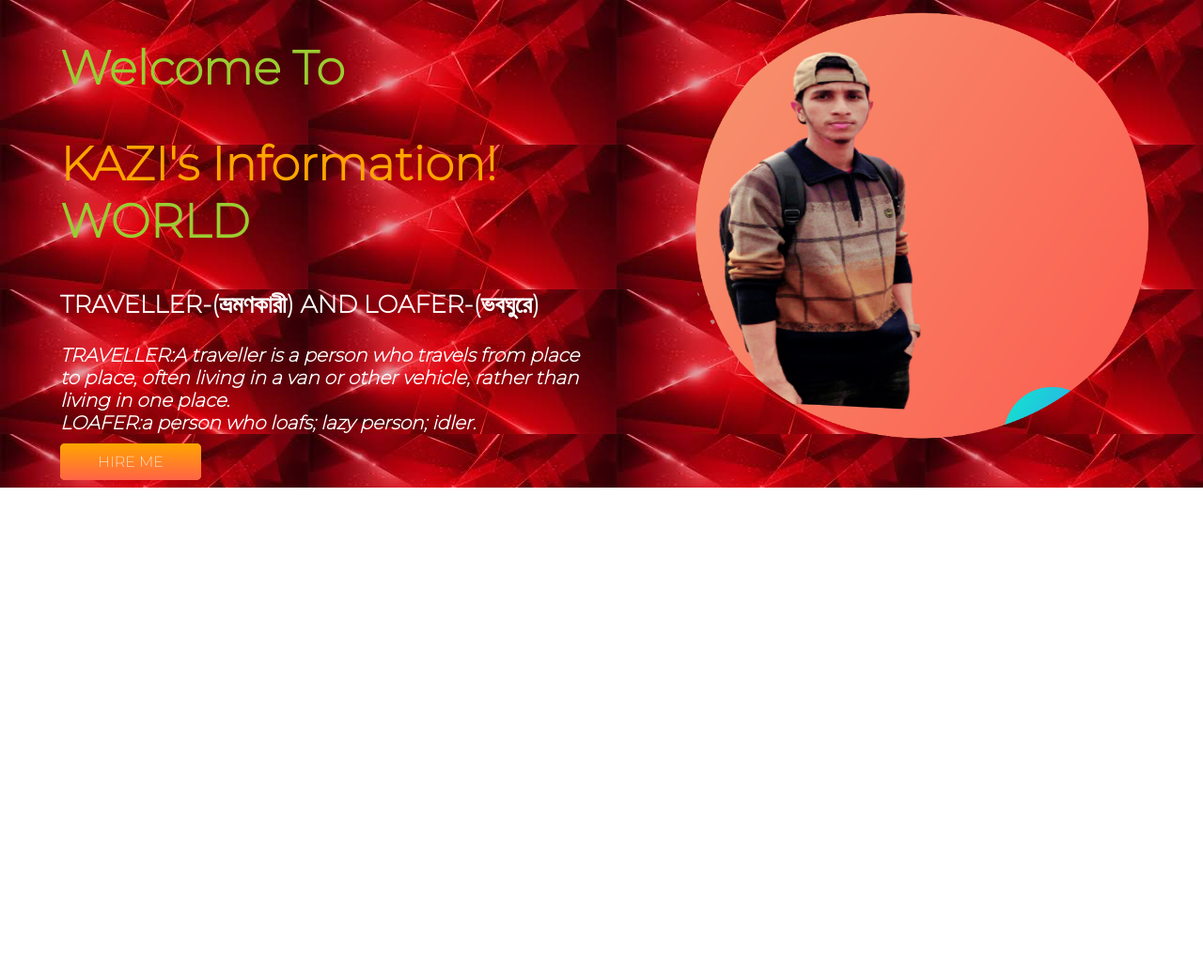
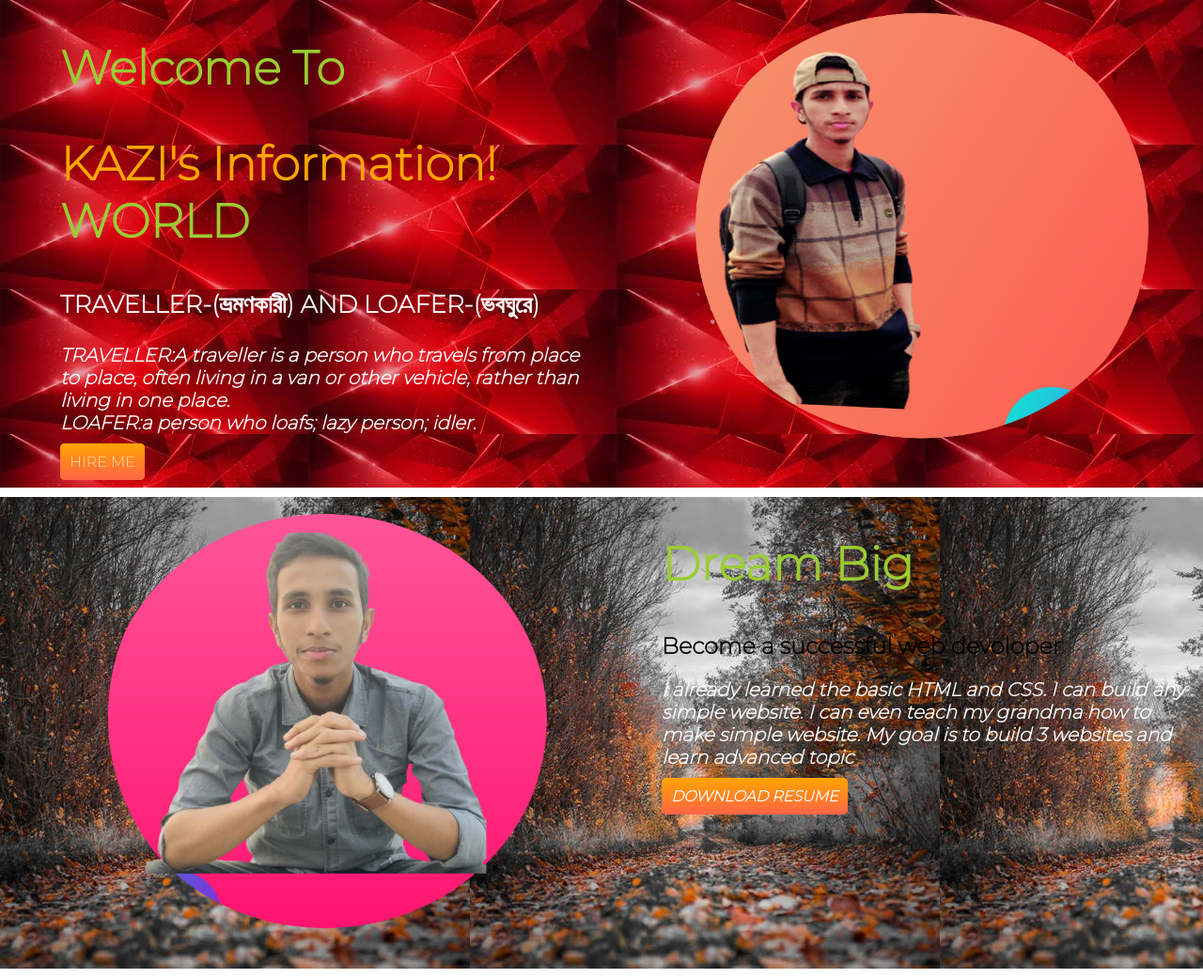
Before and after one commit to kazipolash/my-portfolio, a plain HTML site: page index.html in a window 1280 px wide. Shown: the whole page at 94% size. Before the commit the page ends 800 px from the top, so only its background shows below. Drawn offline with Linux system fonts and the light colour scheme.

Commit message:
dream added

```diff
--- a/index.html
+++ b/index.html
@@ -39,6 +39,30 @@
             <img src="images/kazis.png" alt="">
         </div>
     </section>
+    <section class="dream-big">
+        <div class="half-width">
+            <img src="images/new.png" alt="">
+
+        </div>
+        <div class="half-width">
+            <h1>Dream Big</h1>
+            <h2>Become a successful web devoloper</h2>
+            <b><i>
+                    <p class="bunny">I already learned the basic HTML and CSS. I can build any simple website. I can
+                        even teach my
+                        grandma how
+                        to make simple website. My goal is to build 3 websites and learn advanced topic
+
+                    </p>
+                    <a class="link-button" target="_blank"
+                        href="https://sites.google.com/diu.edu.bd/polash/vedio-resume">DOWNLOAD RESUME</a>
+                </i>
+            </b>
+        </div>
+
+
+
+    </section>
 </body>
 
 </html>
--- a/style.css
+++ b/style.css
@@ -14,6 +14,7 @@ h1{
 }
 section{
     display: flex;
+    margin-bottom: 10px;
 }
 .half-width img{
     width: 90%;
@@ -25,11 +26,14 @@ section{
 .link-button{
     text-decoration: none;
     background-color: orange;
-    padding: 10px 40px;
     border-radius: 5px;
     background-image: linear-gradient(orange, tomato);
     color: white;
     font-weight: 700px;
+    padding-bottom: 10px;
+    padding-top: 10px;
+    padding-left: 10px;
+    padding-right: 10px;
 }
 .top-banner{
     background-image: url(images/images.jpg);
@@ -43,3 +47,10 @@ section{
     color:white;
     font-size: 20px;
 }
+.dream-big{
+background-image: url(images/pexels-photo-1591447.jpeg);
+}
+.bunny{
+    color: white;
+    font-size: 20px;
+}
```
Also changed, not shown: images/new.png (added).
